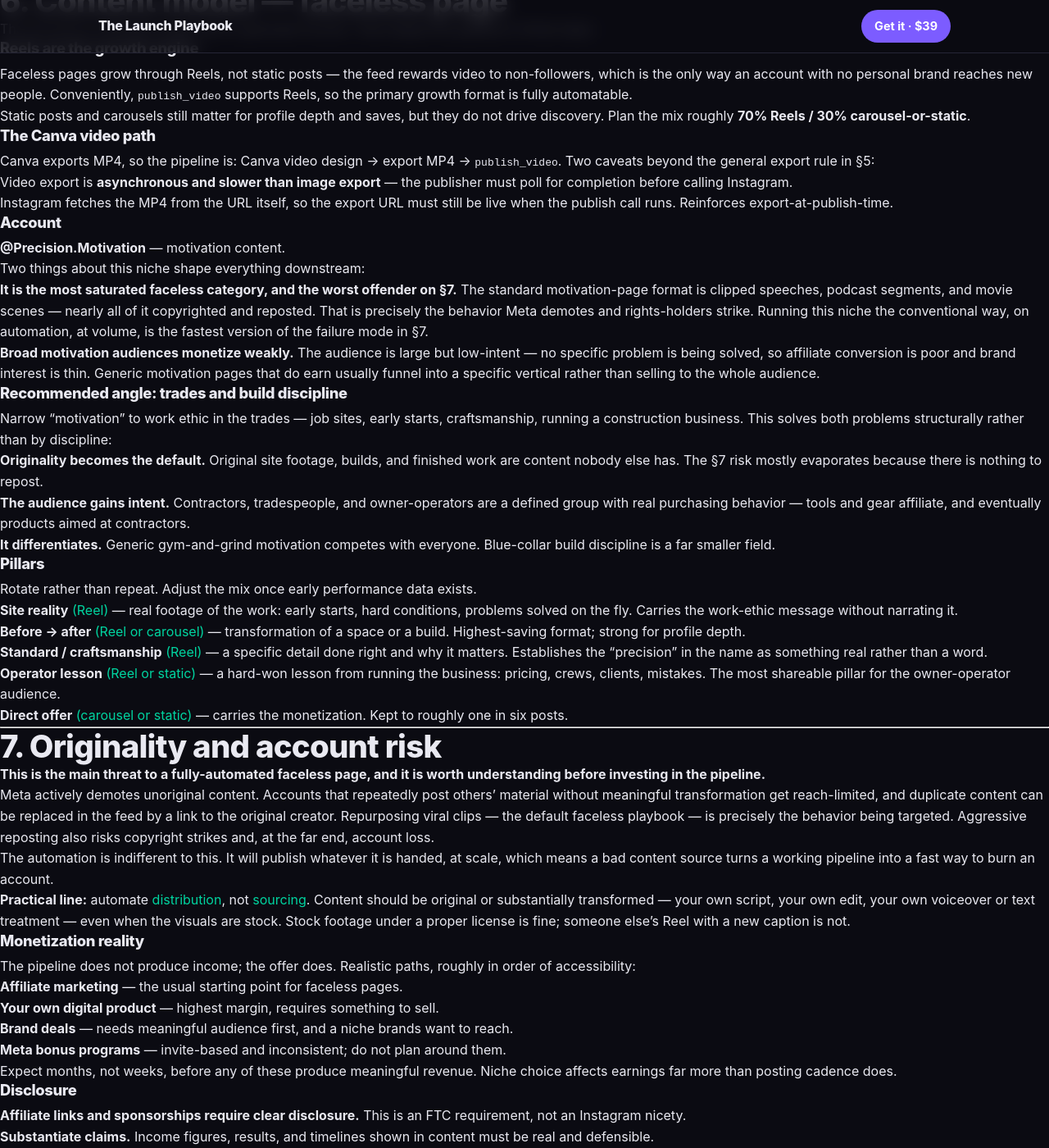
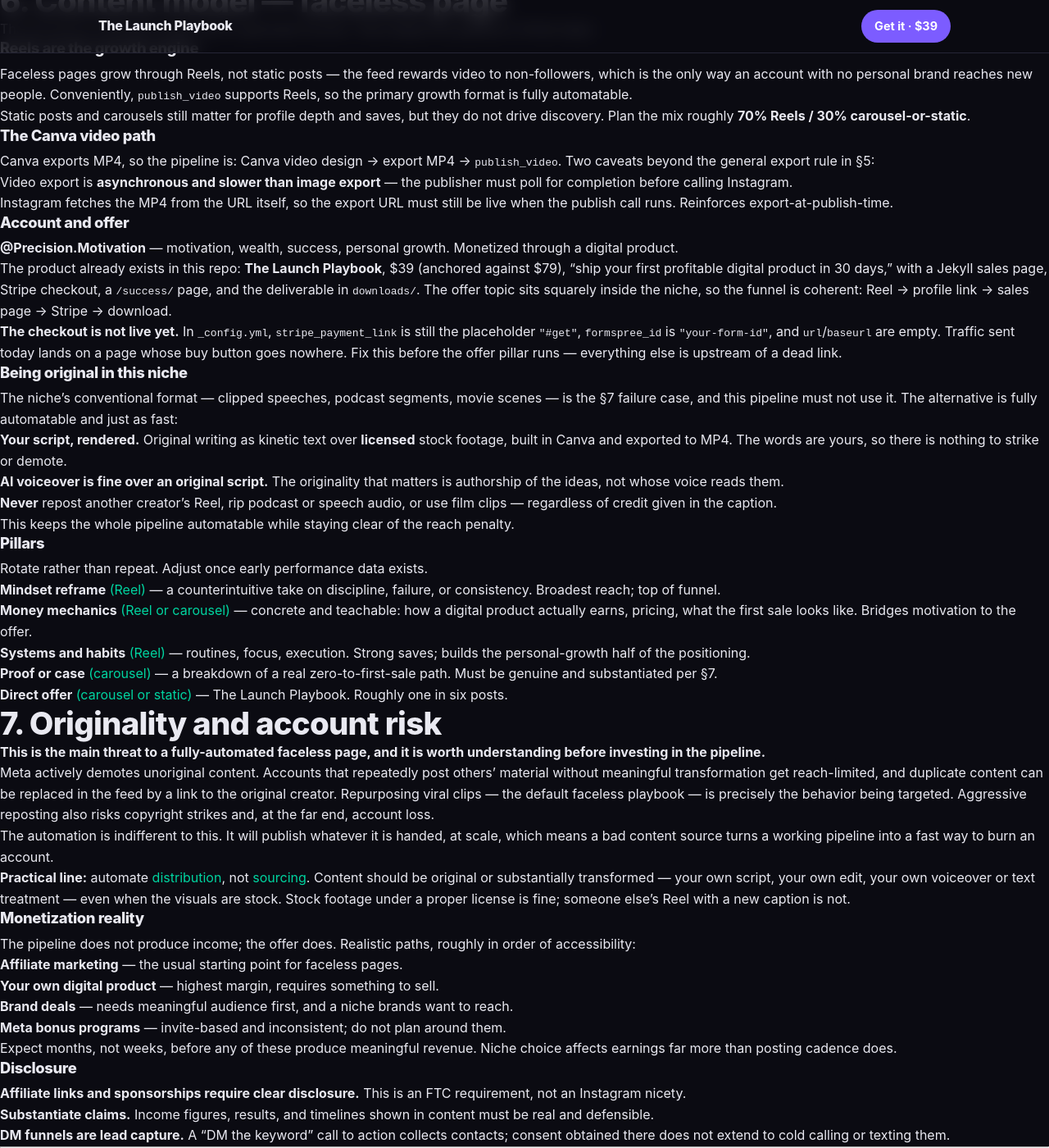
Before and after one commit to cwayne0015-bit/1, a Jekyll site: the page built from instagram/content-calendar.md, in a window 1280 px wide and 1400 px high, scrolled down 2024 px. Shown: the whole window at 82% size. Built offline with Jekyll 4.4.1, drawn with Linux system fonts in a browser that asks for light colours; our own code applies the rules of GitHub Pages for plain Markdown files; some of the changed text lies outside the part shown.

Commit message:
Target playbook at the confirmed niche and the existing digital product
Niche is motivation / wealth / success / personal growth, monetized through
a digital product. The Launch Playbook already exists in this repo with a
sales page, Stripe checkout, success page and deliverable, and its topic
sits inside the niche, so the funnel is coherent end to end.

Records that the checkout is not live: stripe_payment_link is still the
"#get" placeholder, formspree_id is unset, and url/baseurl are empty, so
traffic currently reaches a sales page with a dead buy button.

Replaces the trades recommendation with guidance on producing original
content inside this niche — own script rendered as kinetic text over
licensed stock, which stays automatable while avoiding the reposted-clip
pattern that draws reach penalties and strikes. Adds five pillars aimed at
the offer.

Co-Authored-By: Claude Opus 5 <noreply@anthropic.com>
Claude-Session: https://claude.ai/code/session_01Fnszf3CPe8v4H9wnpq55XX

```diff
--- a/instagram/content-calendar.md
+++ b/instagram/content-calendar.md
@@ -124,35 +124,33 @@ Canva exports MP4, so the pipeline is: Canva video design → export MP4 → `pu
 - Video export is **asynchronous and slower than image export** — the publisher must poll for completion before calling Instagram.
 - Instagram fetches the MP4 from the URL itself, so the export URL must still be live when the publish call runs. Reinforces export-at-publish-time.
 
-### Account
+### Account and offer
 
-**@Precision.Motivation** — motivation content.
+**@Precision.Motivation** — motivation, wealth, success, personal growth. Monetized through a digital product.
 
-Two things about this niche shape everything downstream:
+The product already exists in this repo: **The Launch Playbook**, $39 (anchored against $79), "ship your first profitable digital product in 30 days," with a Jekyll sales page, Stripe checkout, a `/success/` page, and the deliverable in `downloads/`. The offer topic sits squarely inside the niche, so the funnel is coherent: Reel → profile link → sales page → Stripe → download.
 
-**It is the most saturated faceless category, and the worst offender on §7.** The standard motivation-page format is clipped speeches, podcast segments, and movie scenes — nearly all of it copyrighted and reposted. That is precisely the behavior Meta demotes and rights-holders strike. Running this niche the conventional way, on automation, at volume, is the fastest version of the failure mode in §7.
+**The checkout is not live yet.** In `_config.yml`, `stripe_payment_link` is still the placeholder `"#get"`, `formspree_id` is `"your-form-id"`, and `url`/`baseurl` are empty. Traffic sent today lands on a page whose buy button goes nowhere. Fix this before the offer pillar runs — everything else is upstream of a dead link.
 
-**Broad motivation audiences monetize weakly.** The audience is large but low-intent — no specific problem is being solved, so affiliate conversion is poor and brand interest is thin. Generic motivation pages that do earn usually funnel into a specific vertical rather than selling to the whole audience.
+### Being original in this niche
 
-### Recommended angle: trades and build discipline
+The niche's conventional format — clipped speeches, podcast segments, movie scenes — is the §7 failure case, and this pipeline must not use it. The alternative is fully automatable and just as fast:
 
-Narrow "motivation" to work ethic in the trades — job sites, early starts, craftsmanship, running a construction business. This solves both problems structurally rather than by discipline:
+- **Your script, rendered.** Original writing as kinetic text over **licensed** stock footage, built in Canva and exported to MP4. The words are yours, so there is nothing to strike or demote.
+- **AI voiceover is fine over an original script.** The originality that matters is authorship of the ideas, not whose voice reads them.
+- **Never** repost another creator's Reel, rip podcast or speech audio, or use film clips — regardless of credit given in the caption.
 
-- **Originality becomes the default.** Original site footage, builds, and finished work are content nobody else has. The §7 risk mostly evaporates because there is nothing to repost.
-- **The audience gains intent.** Contractors, tradespeople, and owner-operators are a defined group with real purchasing behavior — tools and gear affiliate, and eventually products aimed at contractors.
-- **It differentiates.** Generic gym-and-grind motivation competes with everyone. Blue-collar build discipline is a far smaller field.
+This keeps the whole pipeline automatable while staying clear of the reach penalty.
 
 ### Pillars
 
-Rotate rather than repeat. Adjust the mix once early performance data exists.
+Rotate rather than repeat. Adjust once early performance data exists.
 
-1. **Site reality** *(Reel)* — real footage of the work: early starts, hard conditions, problems solved on the fly. Carries the work-ethic message without narrating it.
-2. **Before → after** *(Reel or carousel)* — transformation of a space or a build. Highest-saving format; strong for profile depth.
-3. **Standard / craftsmanship** *(Reel)* — a specific detail done right and why it matters. Establishes the "precision" in the name as something real rather than a word.
-4. **Operator lesson** *(Reel or static)* — a hard-won lesson from running the business: pricing, crews, clients, mistakes. The most shareable pillar for the owner-operator audience.
-5. **Direct offer** *(carousel or static)* — carries the monetization. Kept to roughly one in six posts.
-
----
+1. **Mindset reframe** *(Reel)* — a counterintuitive take on discipline, failure, or consistency. Broadest reach; top of funnel.
+2. **Money mechanics** *(Reel or carousel)* — concrete and teachable: how a digital product actually earns, pricing, what the first sale looks like. Bridges motivation to the offer.
+3. **Systems and habits** *(Reel)* — routines, focus, execution. Strong saves; builds the personal-growth half of the positioning.
+4. **Proof or case** *(carousel)* — a breakdown of a real zero-to-first-sale path. Must be genuine and substantiated per §7.
+5. **Direct offer** *(carousel or static)* — The Launch Playbook. Roughly one in six posts.
 
 ## 7. Originality and account risk
 
@@ -200,7 +198,8 @@ Expect months, not weeks, before any of these produce meaningful revenue. Niche
 - [ ] Instagram authorized in Zapier (§2, step 3)
 - [x] Account identified — @Precision.Motivation (§6)
 - [x] Content pillars drafted (§6)
-- [ ] Confirm the angle — generic motivation vs. trades/build discipline (§6)
+- [ ] Configure Stripe payment link and Formspree ID in _config.yml (§6)
+- [ ] Set url/baseurl and enable GitHub Pages for the sales site
 - [ ] Settle the content source — original vs. transformed (§7)
 - [ ] Canva template built for recurring post formats
 - [ ] Publishing schedule armed (§5)
```
